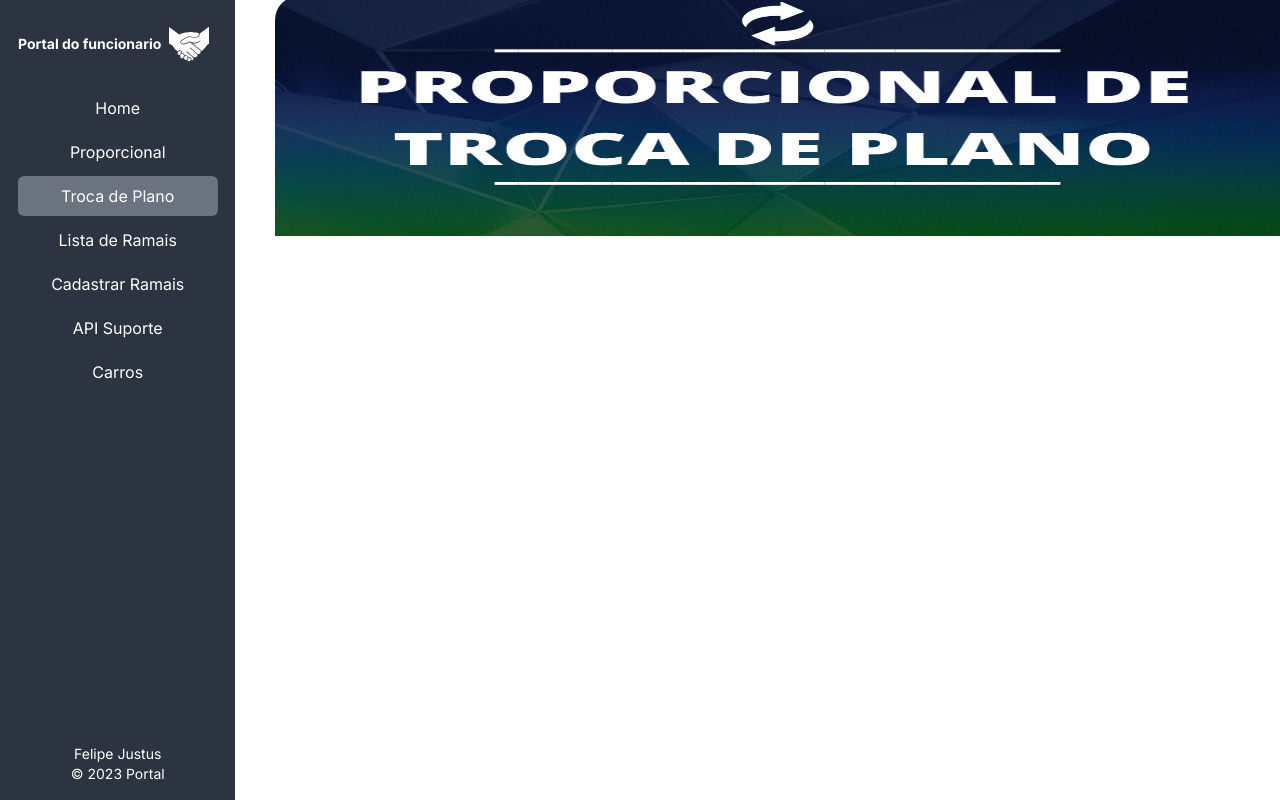
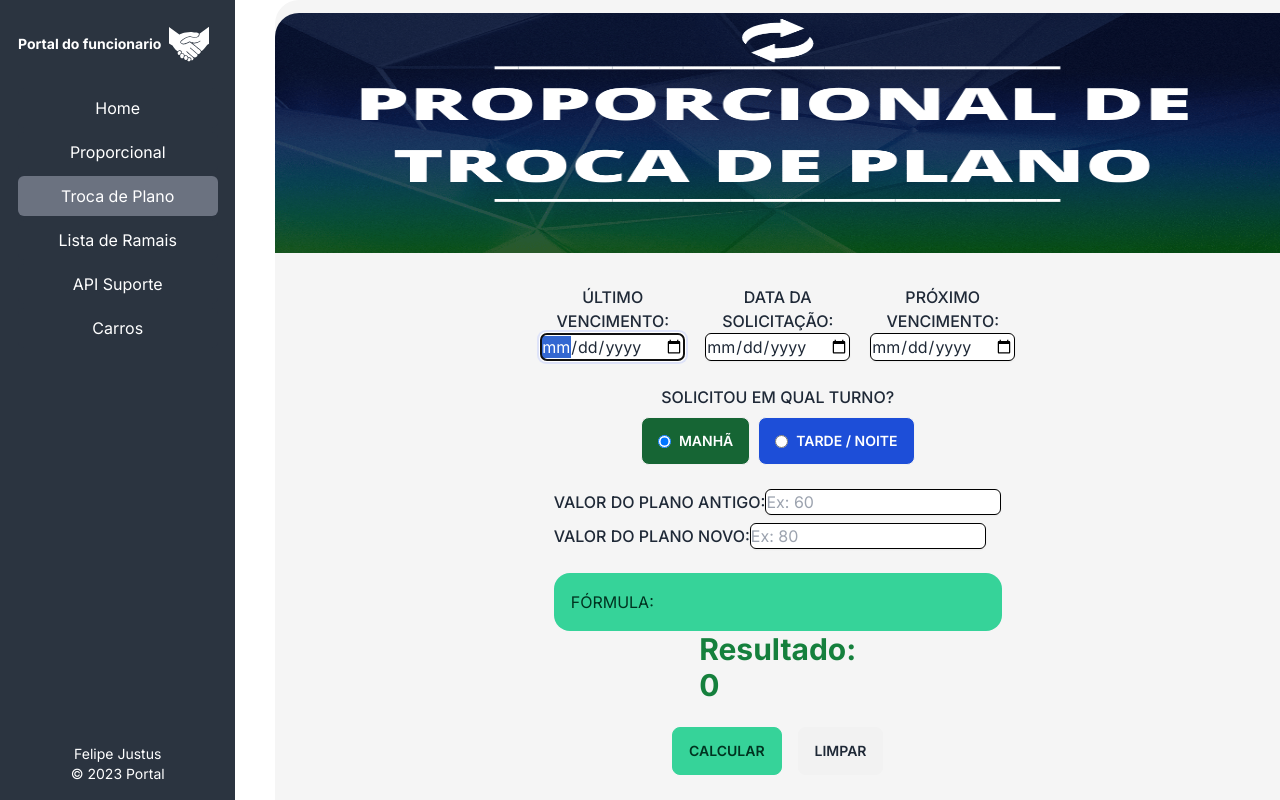
Before and after one commit to FelipeJustusMatos/Portal-do-Funcionario-ConectTelecom, a Next.js app: page /trocadeplano in a window 1280 px wide. Built offline with nearby package versions, Linux system fonts and the light colour scheme.

Commit message:
att-v1-production

```diff
--- a/next.config.js
+++ b/next.config.js
@@ -1,15 +1,20 @@
 /** @type {import('next').NextConfig} */
-const webpack = require("webpack");
-
-module.exports = {
+const nextConfig = {
   reactStrictMode: true,
-  webpack: (config) => {
-    config.plugins.push(
-      new webpack.ProvidePlugin({
-        $: "jquery",
-        jQuery: "jquery",
-      })
-    );
-    return config;
+  swcMinify: true,
+  experimental: { appDir: true },
+  eslint: {
+    // Warning: This allows production builds to successfully complete even if
+    // your project has ESLint errors.
+    ignoreDuringBuilds: true,
+  },
+  typescript: {
+    // !! WARN !!
+    // Dangerously allow production builds to successfully complete even if
+    // your project has type errors.
+    // !! WARN !!
+    ignoreBuildErrors: true,
   },
 };
+
+module.exports = nextConfig;
--- a/src/app/layout.jsx
+++ b/src/app/layout.jsx
@@ -1,6 +1,6 @@
 "use client";
 import Link from "next/link";
-import { usePathname, useRouter } from "next/navigation"; // Importe o useRouter corretamente
+import { notFound, usePathname, useRouter } from "next/navigation"; // Importe o useRouter corretamente
 import "./globals.css";
 import { Inter } from "next/font/google";
 import imglogo from "../../public/img/logoportal.svg";
@@ -43,42 +43,54 @@ export default function RootLayout({ children }) {
                 </figure>
               </a>
             </div>
+            <Link href="/">
               <button
                 className={`rounded-md block  mb-1 mt-5 w-[25vh] py-2 px-4 shadow- ${
                   currentPath === "/" ? "bg-gray-500 text-white" : "bg-neutral"
                 } hover:bg-gray-500`}
                 onClick={handleClick}
               >
-              <Link href="/">Home</Link>
+                Home
               </button>
+            </Link>
+            <Link href="/proporcional">
               <button
                 className={`rounded-md block mb-1  w-[25vh] py-2 px-4 ${
                   currentPath === "/proporcional" ? "bg-gray-500" : "bg-neutral"
                 } hover:bg-gray-500`}
               >
-              <Link href="/proporcional">Proporcional</Link>
+                Proporcional
               </button>
+            </Link>
+            <Link href="/trocadeplano">
               <button
                 className={`rounded-md block mb-1  w-[25vh] py-2 px-4 ${
                   currentPath === "/trocadeplano" ? "bg-gray-500" : "bg-neutral"
                 } hover:bg-gray-500`}
               >
-              <Link href="/trocadeplano">Troca de Plano</Link>
+                Troca de Plano
               </button>
+            </Link>
+            <Link href="/listramais">
               <button
                 className={`rounded-md block mb-1  w-[25vh] py-2 px-4 ${
                   currentPath === "/listramais" ? "bg-gray-500" : "bg-neutral"
                 } hover:bg-gray-500`}
               >
-              <Link href="/listramais">Lista de Ramais</Link>
+                Lista de Ramais
               </button>
+            </Link>
+            {/* <Link href="/ramais">
               <button
                 className={`rounded-md block mb-1  w-[25vh] py-2 px-4 ${
                   currentPath === "/ramais" ? "bg-gray-500" : "bg-neutral"
                 } hover:bg-gray-500`}
+                onClick={() => notFound()}
               >
-              <Link href="/ramais">Cadastrar Ramais</Link>
+                Cadastrar Ramais
               </button>
+            </Link> */}
+            <Link href="http://10.0.9.20/" target="_blank">
               <button
                 className={`rounded-md block mb-1  w-[25vh] py-2 px-4 ${
                   currentPath === "http://10.0.9.20/"
@@ -86,10 +98,13 @@ export default function RootLayout({ children }) {
                     : "bg-neutral"
                 } hover:bg-gray-500`}
               >
-              <Link href="http://10.0.9.20/" target="_blank">
                 API Suporte
+              </button>{" "}
             </Link>
-            </button>
+            <Link
+              href="https://conect-veiculos.netlify.app/login"
+              target="_blank"
+            >
               <button
                 className={`rounded-md block mb-1  w-[25vh] py-2 px-4 ${
                   currentPath === "https://conect-veiculos.netlify.app/login"
@@ -97,13 +112,9 @@ export default function RootLayout({ children }) {
                     : "bg-neutral"
                 } hover:bg-gray-500`}
               >
-              <Link
-                href="https://conect-veiculos.netlify.app/login"
-                target="_blank"
-              >
                 Carros
+              </button>
             </Link>
-            </button>
             <footer className="absolute bottom-0  text-white py-4 px-8 text-center">
               <Link
                 className="text-sm"
--- /dev/null
+++ b/src/app/not-found.js
@@ -0,0 +1,12 @@
+import Link from "next/link";
+
+export default function NotFound() {
+  return (
+    <div>
+      <h1>Not found – 404!</h1>
+      <div>
+        <Link href="/">Go back to Home</Link>
+      </div>
+    </div>
+  );
+}
--- a/src/app/trocadeplano/page.jsx
+++ b/src/app/trocadeplano/page.jsx
@@ -1,10 +1,101 @@
+"use client";
+import { useState } from "react";
 import Image from "next/image";
 import image5 from "../../../public/img/troca_plano.webp";
 
-export default function PlanoPage() {
+export default function CalculadoraProporcional() {
+  const [dateIni, setDateIni] = useState("");
+  const [dateMid, setDateMid] = useState("");
+  const [dateEnd, setDateEnd] = useState("");
+  const [planoAntigo, setPlanoAntigo] = useState("");
+  const [planoNovo, setPlanoNovo] = useState("");
+  const [resultado, setResultado] = useState(0);
+
+  const contarPlano = () => {
+    const diffAntigo = new Date(dateMid) - new Date(dateIni);
+    const diffNovo = new Date(dateEnd) - new Date(dateMid);
+
+    if (diffAntigo === 0) {
+      const dateIgualPlanoNovoValue = Number(planoNovo).toLocaleString(
+        "pt-BR",
+        {
+          style: "currency",
+          currency: "BRL",
+        }
+      );
+      setResultado(dateIgualPlanoNovoValue);
+    } else if (diffAntigo === 0) {
+      const dateIgualPlanoAntigoValue = Number(planoAntigo).toLocaleString(
+        "pt-BR",
+        {
+          style: "currency",
+          currency: "BRL",
+        }
+      );
+      setResultado(dateIgualPlanoAntigoValue);
+    } else if (new Date(dateIni) > new Date(dateMid)) {
+      setResultado("R$ 0,00");
+    } else if (new Date(dateEnd) < new Date(dateIni)) {
+      setResultado("R$ 0,00");
+    } else if (new Date(dateEnd) < new Date(dateMid)) {
+      setResultado("R$ 0,00");
+    } else {
+      const incluirdia = document.getElementById("incluirdia").checked;
+
+      let daysAntigo;
+      let daysNovo;
+
+      if (incluirdia) {
+        daysAntigo = Math.floor(diffAntigo / (1000 * 60 * 60 * 24) - 1);
+        daysNovo = Math.floor(diffNovo / (1000 * 60 * 60 * 24) + 1);
+      } else {
+        daysAntigo = Math.floor(diffAntigo / (1000 * 60 * 60 * 24));
+        daysNovo = Math.floor(diffNovo / (1000 * 60 * 60 * 24));
+      }
+
+      const resultadoAntigo = (planoAntigo / 30) * daysAntigo;
+      const resultadoNovo = (planoNovo / 30) * daysNovo + resultadoAntigo;
+      const reaisNovo = resultadoNovo.toLocaleString("pt-BR", {
+        style: "currency",
+        currency: "BRL",
+      });
+
+      if (isNaN(resultadoNovo)) {
+        setResultado("R$ 0,00");
+      } else {
+        setResultado(reaisNovo);
+      }
+    }
+  };
+
+  const handleDateIniChange = (event) => {
+    setDateIni(event.target.value);
+    contarPlano();
+  };
+
+  const handleDateMidChange = (event) => {
+    setDateMid(event.target.value);
+    contarPlano();
+  };
+
+  const handleDateEndChange = (event) => {
+    setDateEnd(event.target.value);
+    contarPlano();
+  };
+
+  const handlePlanoAntigoChange = (event) => {
+    setPlanoAntigo(event.target.value);
+    contarPlano();
+  };
+
+  const handlePlanoNovoChange = (event) => {
+    setPlanoNovo(event.target.value);
+    contarPlano();
+  };
+
   return (
-    <>
-      <main className="flex  w-full  ">
+    <div className="flex  rounded-tl-3xl w-full -mt-2 h-[100vh] bg-light">
+      <div className="w-full flex flex-col justify-center items-center">
         <figure className="-mt-1">
           <Image
             src={image5}
@@ -12,7 +103,162 @@ export default function PlanoPage() {
             className="w-screen -mt-2 rounded-tl-3xl h-[30vh] object-fill"
           />
         </figure>
-      </main>
-    </>
+
+        <div className="mx-auto max-w-md">
+          <form className="mt-8 space-y-6">
+            <div className=" flex flex-initial justify-center gap-5 text-center">
+              <div>
+                <label htmlFor="date_ini" className="font-medium">
+                  ÚLTIMO VENCIMENTO:
+                </label>
+                <input
+                  onChange={handleDateIniChange}
+                  value={dateIni}
+                  id="date_ini"
+                  name="date_ini"
+                  type="date"
+                  className="border border-black rounded-md shadow-sm focus:border-indigo-300 focus:ring focus:ring-indigo-200 focus:ring-opacity-50"
+                  autoFocus
+                />
+              </div>
+
+              <div>
+                <label htmlFor="date_mid" className="font-medium">
+                  DATA DA SOLICITAÇÃO:
+                </label>
+                <input
+                  onChange={handleDateMidChange}
+                  value={dateMid}
+                  id="date_mid"
+                  name="date_mid"
+                  type="date"
+                  className="border border-black rounded-md shadow-sm focus:border-indigo-300 focus:ring focus:ring-indigo-200 focus:ring-opacity-50"
+                />
+              </div>
+
+              <div>
+                <label htmlFor="date_end" className="font-medium">
+                  PRÓXIMO VENCIMENTO:
+                </label>
+                <input
+                  onChange={handleDateEndChange}
+                  value={dateEnd}
+                  id="date_end"
+                  name="date_end"
+                  type="date"
+                  className="border border-black rounded-md shadow-sm focus:border-indigo-300 focus:ring focus:ring-indigo-200 focus:ring-opacity-50"
+                />
+              </div>
+            </div>
+
+            <div className="mt-4">
+              <h5 className="text-center font-medium">
+                SOLICITOU EM QUAL TURNO?
+              </h5>
+              <div className="flex justify-center mt-2 space-x-2">
+                <label
+                  htmlFor="incluirdia"
+                  className="btn text-white bg-green-800
+                  hover:border-green-800 hover:text-black hover:bg-blue-300 btn-outline-success"
+                >
+                  <input
+                    onChange={contarPlano}
+                    type="radio"
+                    className=" btn-check"
+                    name="options-outlined"
+                    id="incluirdia"
+                    autoComplete="off"
+                    checked
+                  />
+                  MANHÃ
+                </label>
+
+                <label
+                  htmlFor="danger-outlined"
+                  className="btn bg-blue-700 hover:bg-green-700 text-white btn-outline-danger"
+                >
+                  <input
+                    onChange={contarPlano}
+                    type="radio"
+                    className="btn-check"
+                    name="options-outlined"
+                    id="danger-outlined"
+                    autoComplete="off"
+                  />
+                  TARDE / NOITE
+                </label>
+              </div>
+            </div>
+
+            <div className="space-y-2">
+              <div>
+                <label htmlFor="plano_antigo" className="font-medium">
+                  VALOR DO PLANO ANTIGO:
+                </label>
+                <input
+                  onChange={handlePlanoAntigoChange}
+                  value={planoAntigo}
+                  id="plano_antigo"
+                  name="plano_antigo"
+                  type="number"
+                  className="border border-black rounded-md shadow-sm focus:border-indigo-300 focus:ring focus:ring-indigo-200 focus:ring-opacity-50"
+                  placeholder="Ex: 60"
+                  step="any"
+                />
+              </div>
+
+              <div>
+                <label htmlFor="plano_novo" className="font-medium">
+                  VALOR DO PLANO NOVO:
+                </label>
+                <input
+                  onChange={handlePlanoNovoChange}
+                  value={planoNovo}
+                  id="plano_novo"
+                  name="plano_novo"
+                  type="number"
+                  className="border border-black rounded-md shadow-sm focus:border-indigo-300 focus:ring focus:ring-indigo-200 focus:ring-opacity-50"
+                  placeholder="Ex: 80"
+                  step="any"
+                />
+              </div>
+            </div>
+
+            <div>
+              <strong>
+                <p id="formulas" />
+              </strong>
+              <div className="alert alert-success">
+                <h4 className="alert-heading">FÓRMULA:</h4>
+                <hr />
+                <br />
+                <p id="formula"></p>
+                <div id="aviso" />
+              </div>
+
+              <strong className="flex justify-center">
+                <h2 className="text-green-700 text-3xl" id="res">
+                  Resultado: <br />
+                  {resultado}
+                </h2>
+              </strong>
+            </div>
+
+            <div className="flex justify-center space-x-4">
+              <button
+                className="btn btn-green btn-success"
+                type="button"
+                onClick={contarPlano}
+              >
+                CALCULAR
+              </button>
+              <button className="btn btn-outline-secondary" type="reset">
+                LIMPAR
+              </button>
+            </div>
+          </form>
+        </div>
+      </div>
+    </div>
   );
 }
```
Lines whose indentation alone changed are shown as unchanged.
